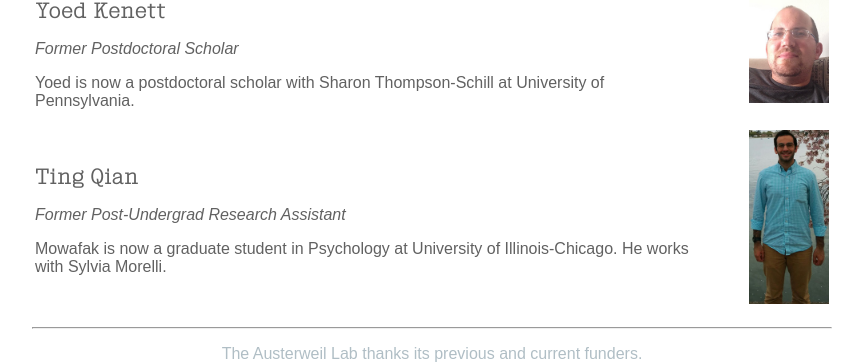
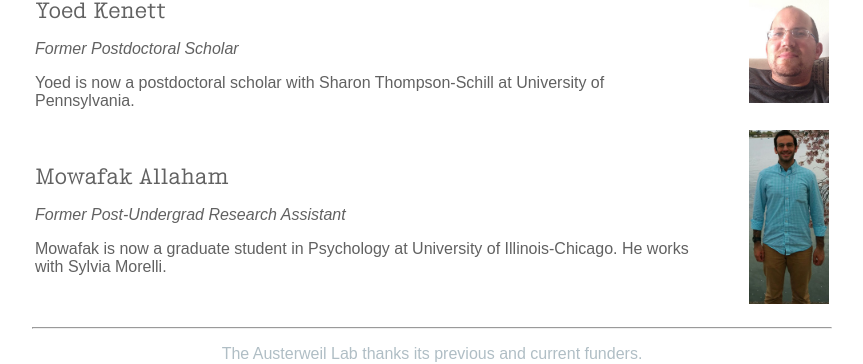
Before and after one commit to AusterweilLab/AusterweilLab.github.io, a Jekyll site: the page built from people/index.html, in a window 1280 px wide and 900 px high, scrolled down 1597 px. Shown: the part 393-757 px from the top of the window, without its empty margins (208-1071 px from the left). Built offline with Jekyll 4.4.1, drawn with Linux system fonts in a browser that asks for light colours; some web fonts are replaced.

Commit message:
minor fix to affiliate name

```diff
--- a/_data/people.json
+++ b/_data/people.json
@@ -56,7 +56,7 @@
 			"image": "/img/people/yoed_cropSmall.jpg",
 			"blurb": "Yoed is now a postdoctoral scholar with Sharon Thompson-Schill at University of Pennsylvania."},
 
-			{"name": "Ting Qian",
+			{"name": "Mowafak Allaham",
 			"title": "Former Post-Undergrad Research Assistant",
 			"image": "/img/people/mowafak_cropSmall.jpg",
 			"blurb": "Mowafak is now a graduate student in Psychology at University of Illinois-Chicago. He works with Sylvia Morelli."}
```
